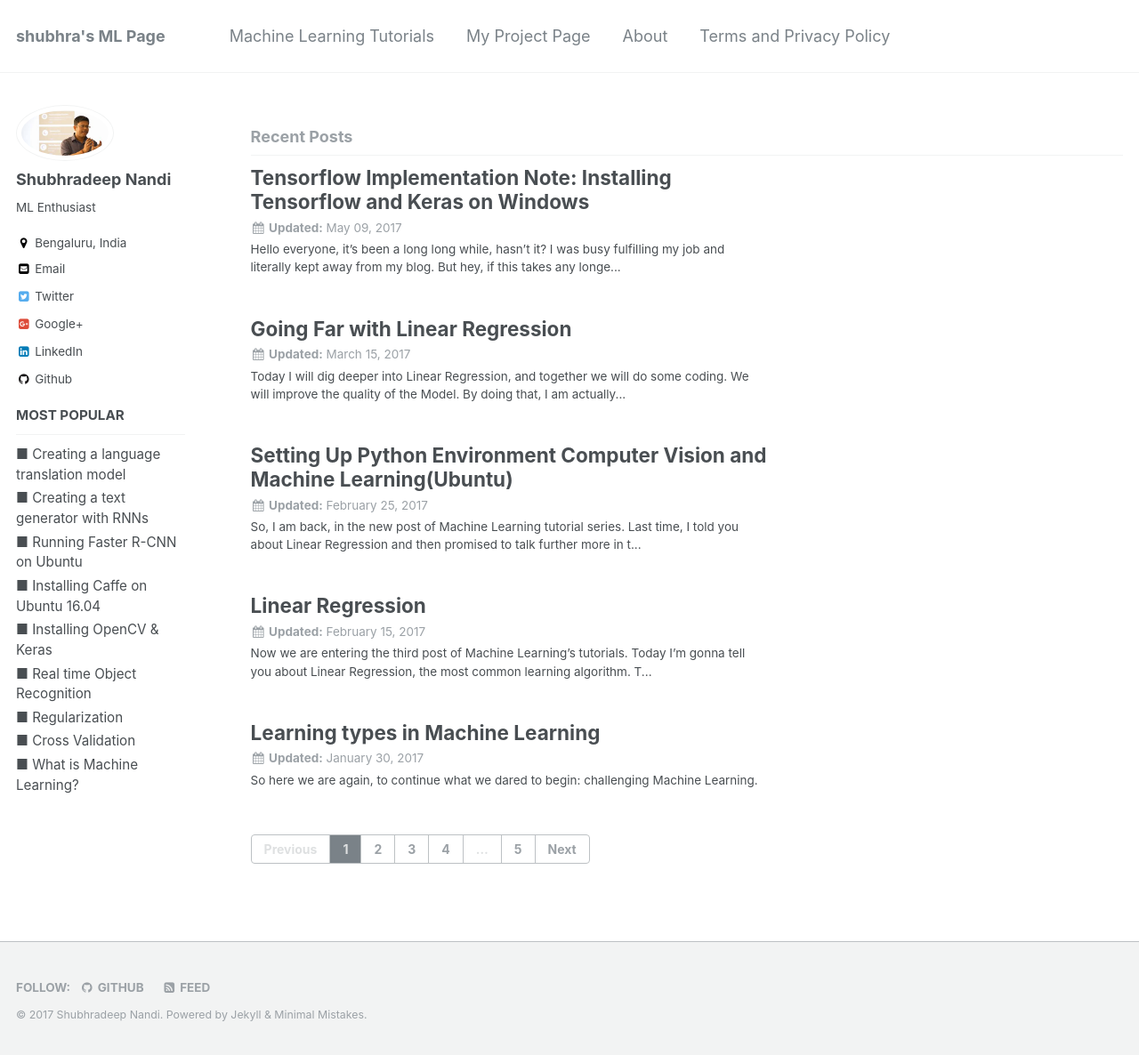
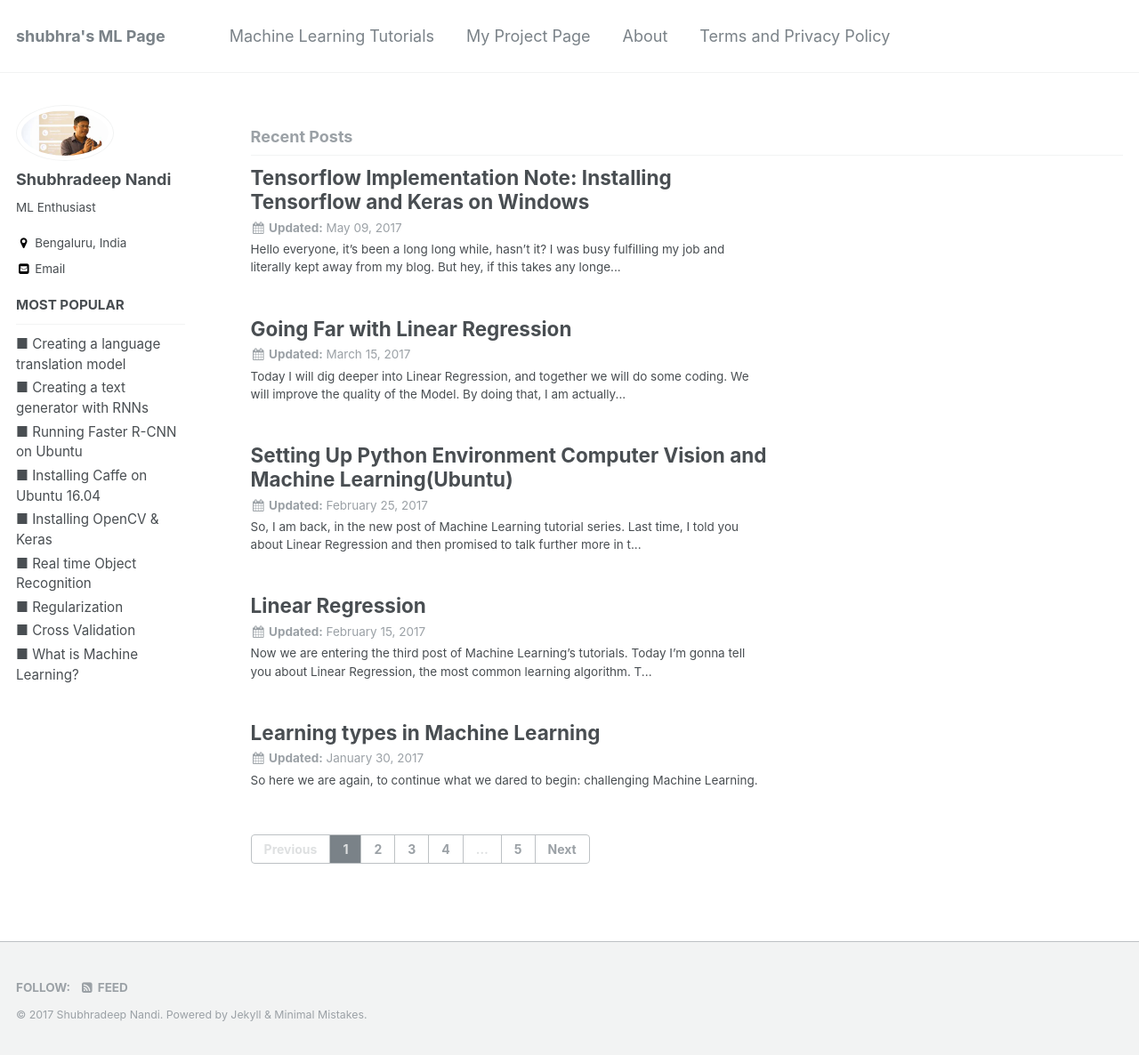
Before and after one commit to shubhradeepnandi/shubhradeepnandi.github.io, a Jekyll site: the page built from index.html, in a window 1280 px wide and 1186 px high. Shown: the whole window at 89% size. Built offline with Jekyll 4.4.1, drawn with Linux system fonts in a browser that asks for light colours; the list of posts is cut into pages by our own code; some of the changed lines change nothing that is shown.

Commit message:
added blog changes

```diff
--- a/_config.yml
+++ b/_config.yml
@@ -89,18 +89,18 @@ author:
   flickr           :
   facebook         :
   foursquare       :
-  github           : "shubhradeepnandi"
-  google_plus      : "ShubhradeepNandi"
+  github           :
+  google_plus      :
   keybase          :
   instagram        :
   lastfm           :
-  linkedin         : "shubhradeepnandi"
+  linkedin         :
   pinterest        :
   soundcloud       :
   stackoverflow    : # "123456/username" (the last part of your profile url, e.g. http://stackoverflow.com/users/123456/username)
   steam            :
   tumblr           :
-  twitter          : "shubhPrevails"
+  twitter          :
   vine             :
   weibo            :
   xing             :
```
